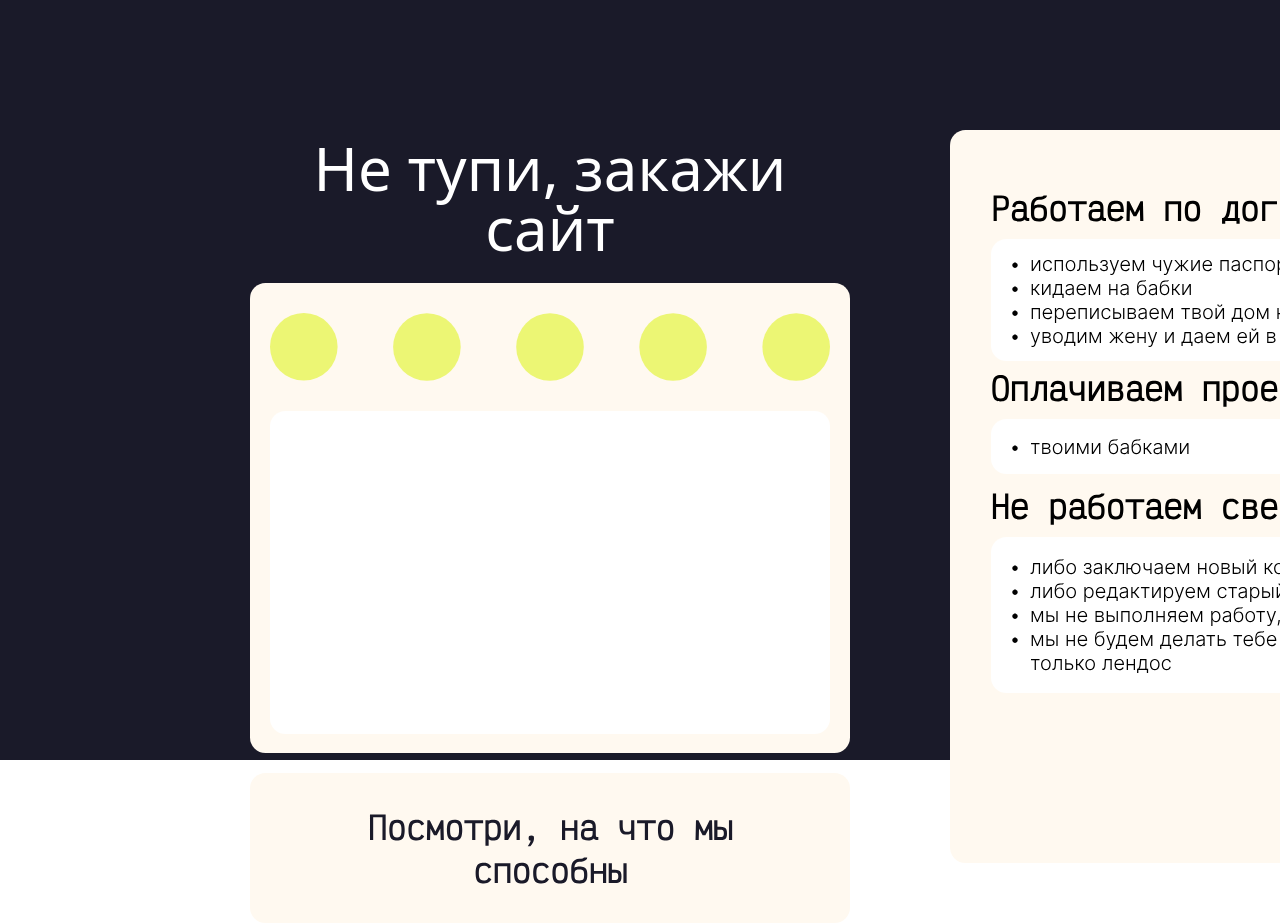
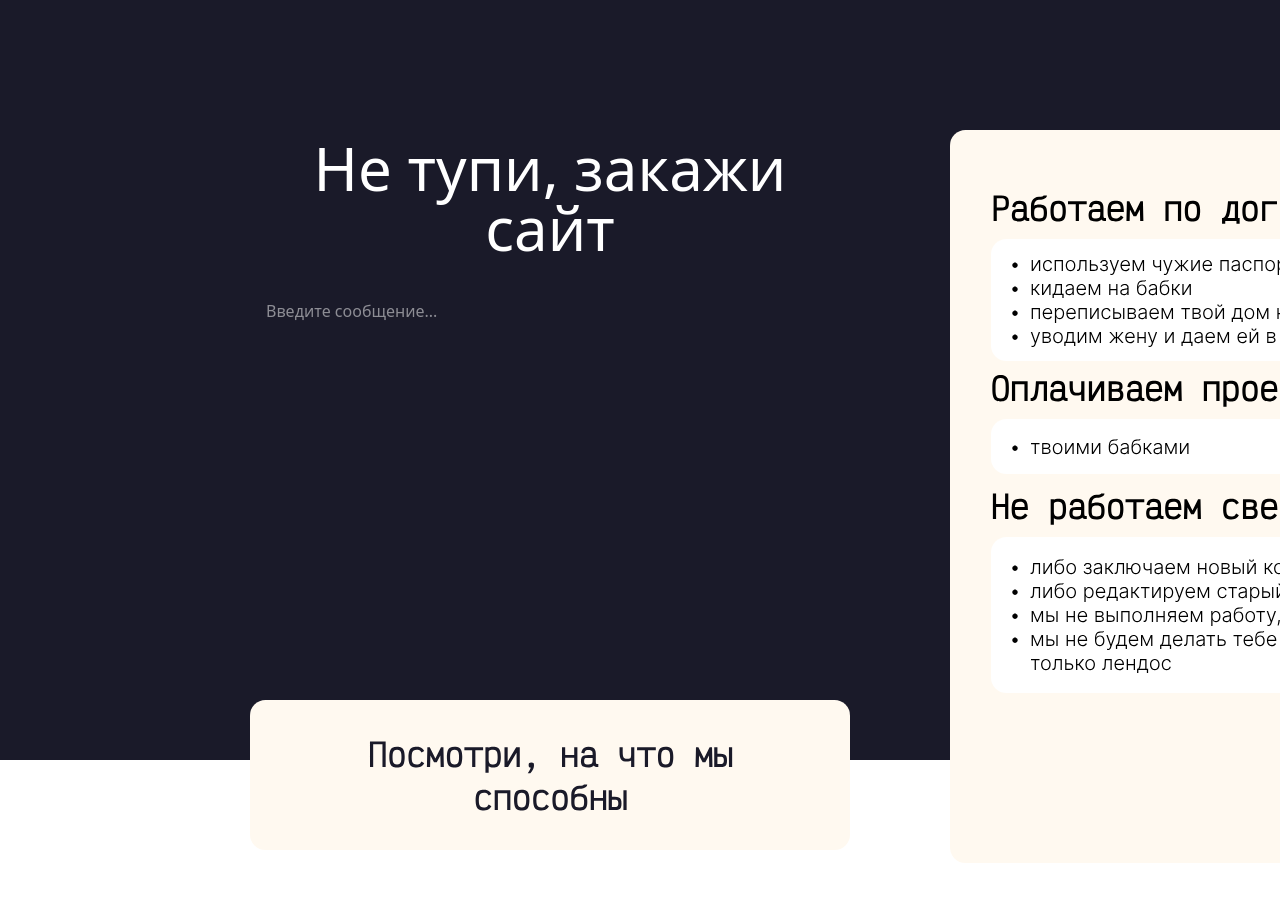
Before and after one commit to OwYAwY/nextjs-project-test, a Next.js app: page / in a window 1280 px wide. Shown: the part 1940-2863 px from the top of the page. After the commit the page ends 2803 px from the top, so only its background shows below. Built offline with nearby package versions, Linux system fonts and the light colour scheme; no server answers; a web font is replaced by a local one.

Commit message:
tg bot 1.0

```diff
--- a/src/app/components/screens/thirdScreen.tsx
+++ b/src/app/components/screens/thirdScreen.tsx
@@ -1,20 +1,72 @@
 import { motion } from "framer-motion";
+import { useState } from "react";
 
 export default function ThirdScreen() {
+  const BOT_TOKEN = process.env.NEXT_PUBLIC_BOT_TOKEN!;
+  const CHAT_ID = process.env.NEXT_PUBLIC_CHAT_ID!;
+
+  const [message, setMessage] = useState("");
+
+  const sendMessage = async () => {
+    if (!message.trim()) {
+      alert("Введите сообщение");
+      return;
+    }
+
+    const now = new Date();
+    const timeString = now.toLocaleString();
+
+    const fullMessage = `Сообщение из формы: ${message}\n\nОтправлено: ${timeString}`;
+
+    try {
+      const res = await fetch(
+        `https://api.telegram.org/bot${BOT_TOKEN}/sendMessage`,
+        {
+          method: "POST",
+          headers: { "Content-Type": "application/json" },
+          body: JSON.stringify({
+            chat_id: CHAT_ID,
+            text: fullMessage,
+          }),
+        }
+      );
+
+      const data = await res.json();
+
+      if (data.ok) {
+        alert("Сообщение отправлено!");
+        setMessage("");
+      } else {
+        alert("Ошибка Telegram: " + data.description);
+      }
+    } catch (error) {
+      alert("Ошибка сети при отправке сообщения");
+    }
+  };
+
   return (
     <section
       id="section3"
       className="w-full min-h-screen bg-[#1A1A29] px-4 relative overflow-visible"
     >
       <div className="absolute left-[250px] top-[157px] w-[1420px] h-[733px] flex">
-        <motion.div className="w-[600px] h-[712px] mt-[21px]">
+        <motion.div className="w-[600px] h-[712px] mt-[21px] flex flex-col">
           <span className="text-white text-[60px] font-normal leading-none text-center block">
             Не тупи, закажи сайт
           </span>
-          <img src="./leadform.svg" className="mt-[25px]" />
+
+          <textarea
+            className="mt-[25px] w-[600px] h-[470px] bg-transparent text-white resize-none p-4 text-base leading-normal outline-none"
+            placeholder="Введите сообщение..."
+            value={message}
+            onChange={(e) => setMessage(e.target.value)}
+          />
+
           <img
             src="./lookatus.svg"
-            className="mt-[20px] cursor-pointer transition duration-200 cursor-pointer hover:scale-103"
+            alt="Send message"
+            className="mt-[20px] cursor-pointer transition duration-200 hover:scale-105 self-start"
+            onClick={sendMessage}
           />
         </motion.div>
 
```
Also changed, not shown: public/leadformtext.svg (added).
